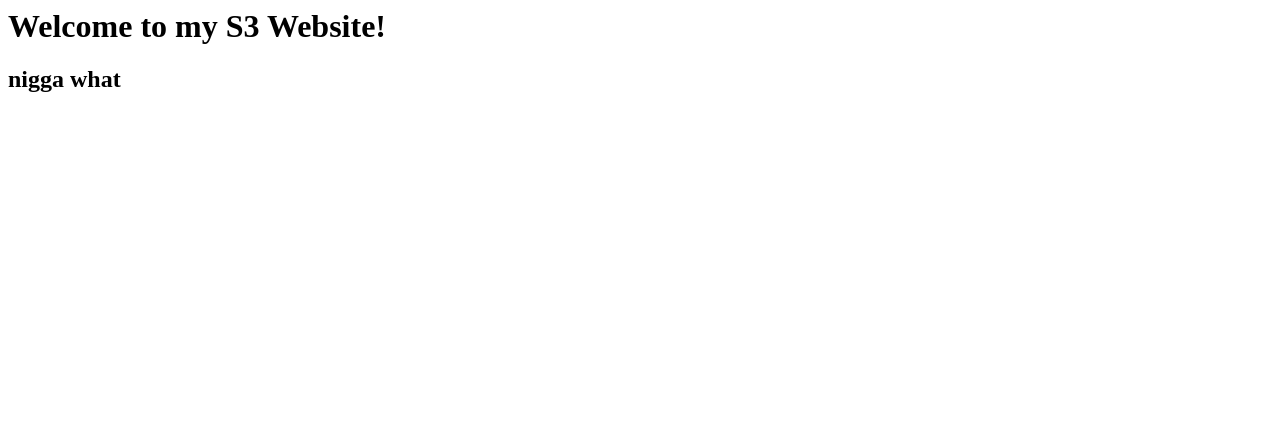
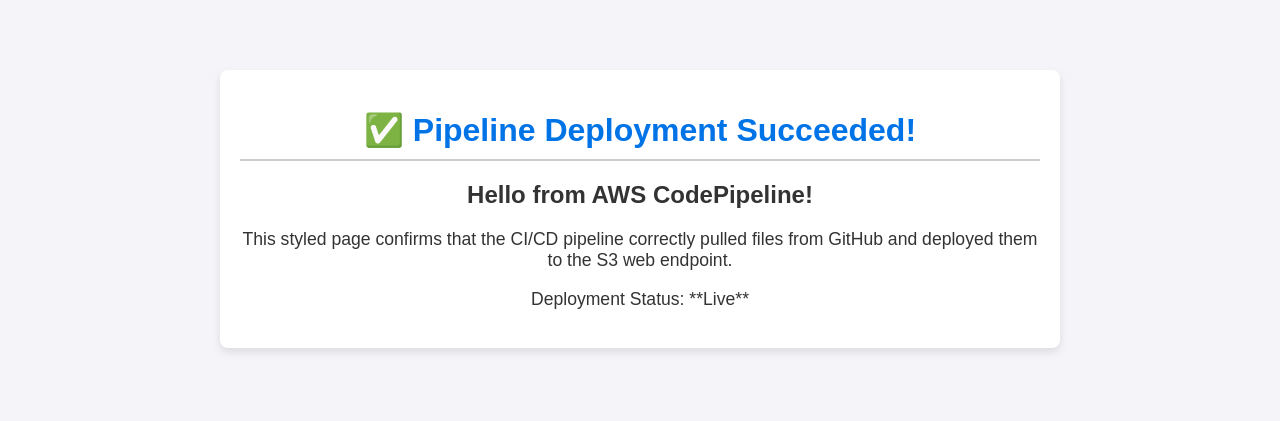
Before and after one commit to Gokuleeswaran22/AWS-CI-CD, a plain HTML site: page index.html in a window 1280 px wide. Drawn offline with Linux system fonts and the light colour scheme.

Commit message:
Update index.html

```diff
--- a/index.html
+++ b/index.html
@@ -1,2 +1,19 @@
-<h1>Welcome to my S3 Website!</h1>
-<h2>nigga what<h2>
+<!DOCTYPE html>
+<html lang="en">
+<head>
+    <meta charset="UTF-8">
+    <meta name="viewport" content="width=device-width, initial-scale=1.0">
+    <title>AWS CI/CD Success!</title>
+    <link rel="stylesheet" href="styles.css">
+</head>
+<body>
+    <div class="container">
+        <h1>✅ Pipeline Deployment Succeeded!</h1>
+        <h2>Hello from AWS CodePipeline!</h2>
+        <p>This styled page confirms that the CI/CD pipeline correctly pulled files from GitHub and deployed them to the S3 web endpoint.</p>
+        <div class="status-box">
+            <p>Deployment Status: **Live**</p>
+        </div>
+    </div>
+</body>
+</html>
```
